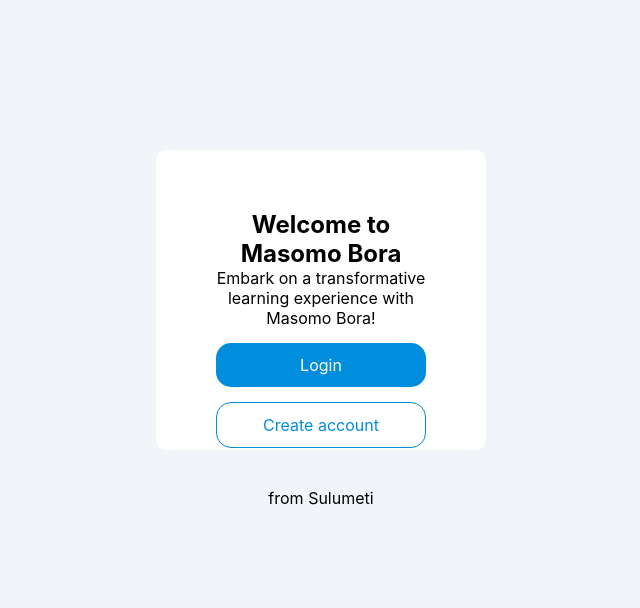
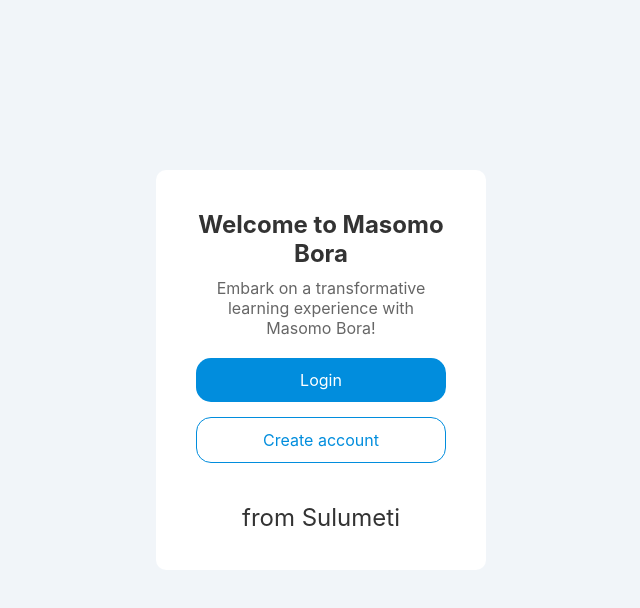
Before and after one commit to festus-sulumeti/Masomo_Bora, a React (Create React App) app: page / in a window 1280 px wide. Shown: the top 608 px of the page, without its empty margins (319-959 px from the left). Built offline with nearby package versions, Linux system fonts and the light colour scheme.

Commit message:
The style

```diff
--- a/src/Style/Detail.css
+++ b/src/Style/Detail.css
@@ -1,3 +1,4 @@
+/* Detail.css */
 
 body {
     background-color: #F1F5F9;
@@ -9,15 +10,14 @@
     box-sizing: border-box;
   }
 
-
   .wrapper {
     background-color: white;
     width: 330px;
-    height: 300px;
-    margin: 150px auto;
+    height: 400px; /* Adjusted height to accommodate additional content */
+    margin: 170px auto; /* Adjusted margin for better positioning */
     border-radius: 10px;
     text-align: center;
-    padding: 60px;
+    padding: 40px;
   }
 
   .link {
@@ -37,3 +37,26 @@
     color: #018ddd;
     border: solid 1px #018ddd;
   }
+
+  .logo {
+    width: 80px; /* Adjust the width of the logo as needed */
+    margin-top: 20px;
+  }
+
+  h2 {
+    color: #333;
+    font-size: 24px;
+    margin-bottom: 10px;
+  }
+
+  p {
+    color: #666;
+    font-size: 16px;
+    margin-bottom: 20px;
+  }
+
+.Sul {
+  color: #333;
+  font-size: 24px;
+  margin-bottom: 10px;
+}
```
Lines whose indentation alone changed are shown as unchanged.
